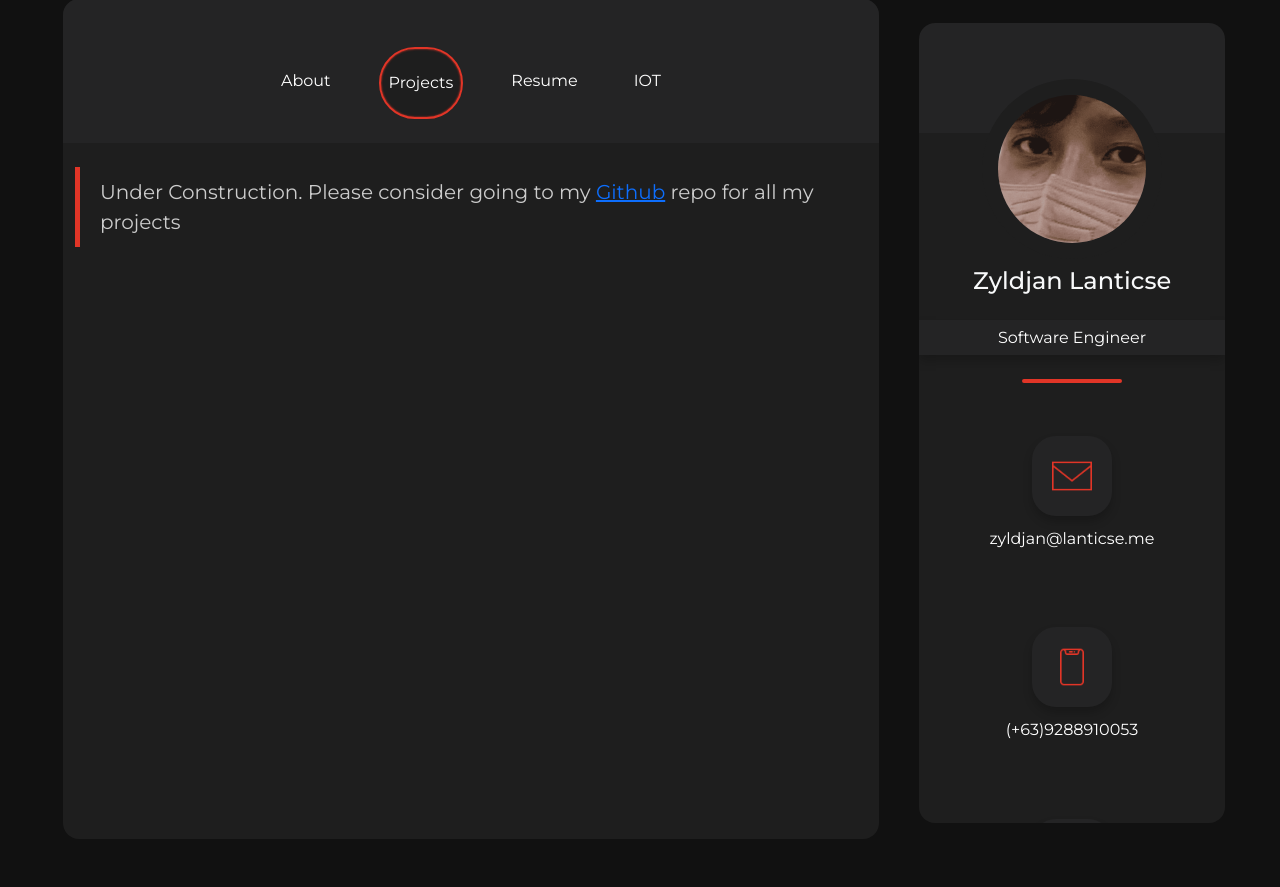
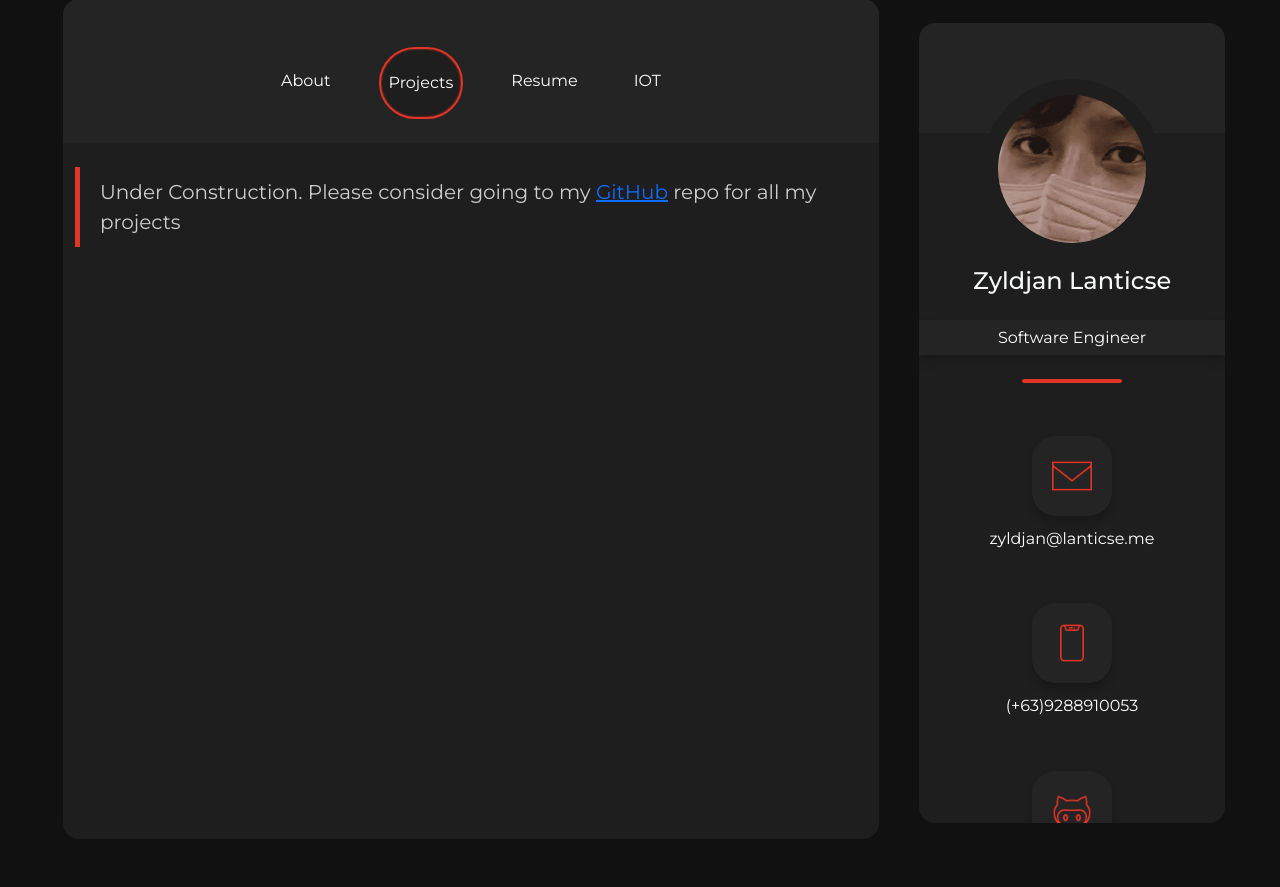
Before and after one commit to Zyd8/zyd-portfolio-website, a Django app: page /projects/ in a window 1280 px wide. Shown: the part 49-936 px from the top of the page. Run offline with Django 5.2, Linux system fonts and the light colour scheme; some libraries are stand-ins or nearby versions.

Commit message:
minor fixes

```diff
--- a/templates/common.html
+++ b/templates/common.html
@@ -57,21 +57,21 @@
 
                 <!-- Contacts -->
                 <div class="contacts container-fluid d-flex flex-column justify-content-around">
-                    <div class="row mb-5">
+                    <div class="row mb-4">
                         <div class="col-12 contact-item d-flex align-items-center flex-column">
                             <img class="contact-icon" src="{% static 'assets/contact-email.png' %}" alt="">
                             <p class="text-white mb-0 text-center">zyldjan@lanticse.me</p>
                         </div>
                     </div>
 
-                    <div class="row mb-5">
+                    <div class="row mb-4">
                         <div class="col-12 contact-item d-flex align-items-center flex-column text-decoration-none">
                             <img class="contact-icon" src="{% static 'assets/contact-phone.png' %}" alt="">
                             <p class="text-white mb-0 text-center">(+63)9288910053</p>
                         </div>
                     </div>
 
-                    <div class="row mb-5">
+                    <div class="row mb-4">
                         <a class="col-12 contact-item d-flex align-items-center flex-column text-decoration-none" href="https://github.com/Zyd8/">
                             <img class="contact-icon" src="{% static 'assets/github.png' %}" alt="">
                             <p class="text-white mb-0 text-center">Zyd8</p>
--- a/templates/projects.html
+++ b/templates/projects.html
@@ -25,7 +25,7 @@
     <!--Notice-->
     <div class="container-fluid mt-4">
         <blockquote class="custom-blockquote">
-            Under Construction. Please consider going to my <a href="https://github.com/Zyd8">Github</a> repo for all my projects
+            Under Construction. Please consider going to my <a href="https://github.com/Zyd8">GitHub</a> repo for all my projects
         </blockquote>
     </div>
 {% endblock %}
```
Also changed, not shown: templates/resume.html (+8 -8 lines).
